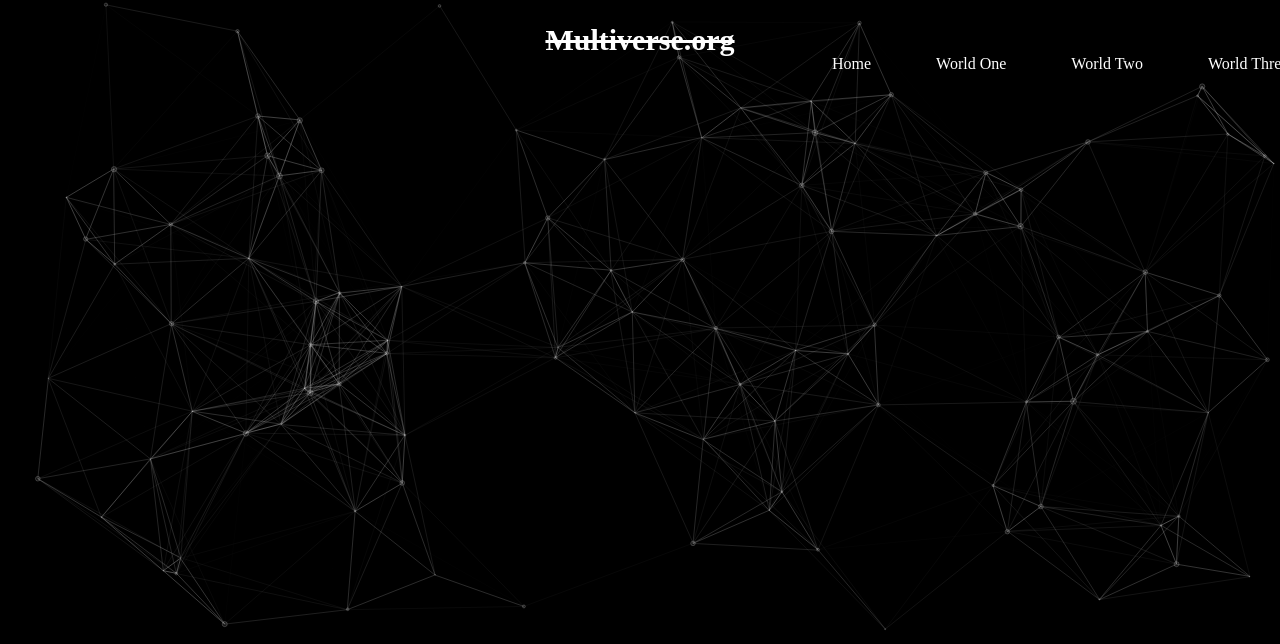
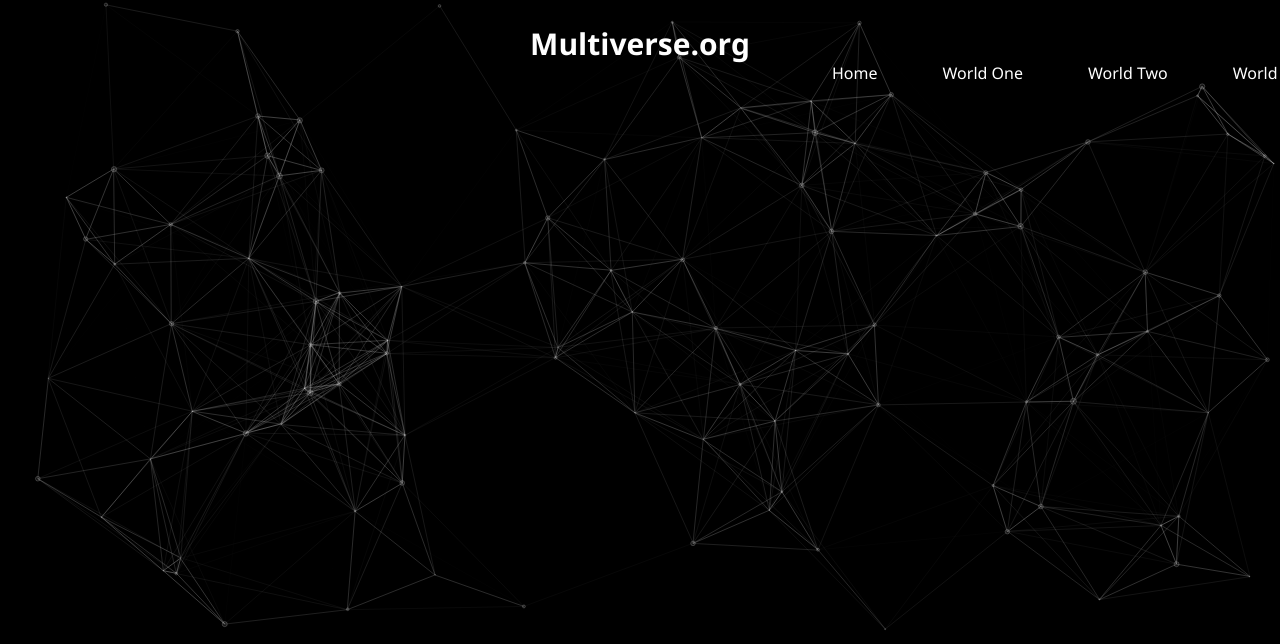
Before and after one commit to U-GHOST/Multiverse.org, a Flask app: page / in a window 1280 px wide. Shown: the top 644 px of the page. Run offline with Flask 3, Linux system fonts and the light colour scheme.

Commit message:
Aaaaaahhhh!

```diff
--- a/static/css/main.css
+++ b/static/css/main.css
@@ -1,6 +1,6 @@
 /* GLOBALS */
 * {
-	font-family: "Tw Cen MT"; /* The Holy Grail */
+	font-family: "Segoe UI"; /* The Holy Grail */
 }
 
 body {
@@ -32,7 +32,6 @@ header.LogoContainer > h1.LogoMain {
 	color: #FFF;
 	font-size: 30px;
 	font-weight: bold;
-	text-decoration-line: line-through;
 	animation: AnimLogoMain 7s infinite;
 }
 
```
